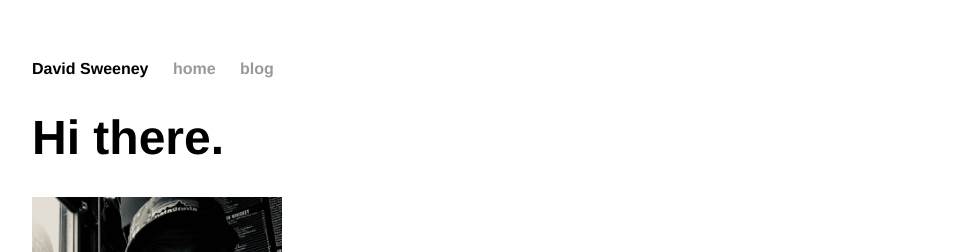
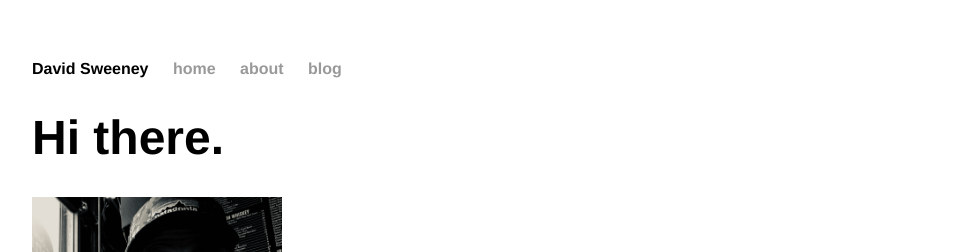
Before and after one commit to dvdsweeney/dvdsweeney.github.io, a Jekyll site: the page built from index.html, in a window 1280 px wide. Shown: the top 252 px of the page, without its empty margins (160-1115 px from the left). Built offline with Jekyll 4.4.1, drawn with Linux system fonts in a browser that asks for light colours.

Commit message:
Update default.html

```diff
--- a/_layouts/default.html
+++ b/_layouts/default.html
@@ -10,7 +10,7 @@
 	    		<ul>
 				<li>David Sweeney</li>
 				<li><a href="/">home</a></li>
-		        	<!-- <li><a href="/about">about</a></li> -->
+		        	<li><a href="/about">about</a></li>
 	        		<li><a href="/blog">blog</a></li>
 	    		</ul>
 			</nav>
```
